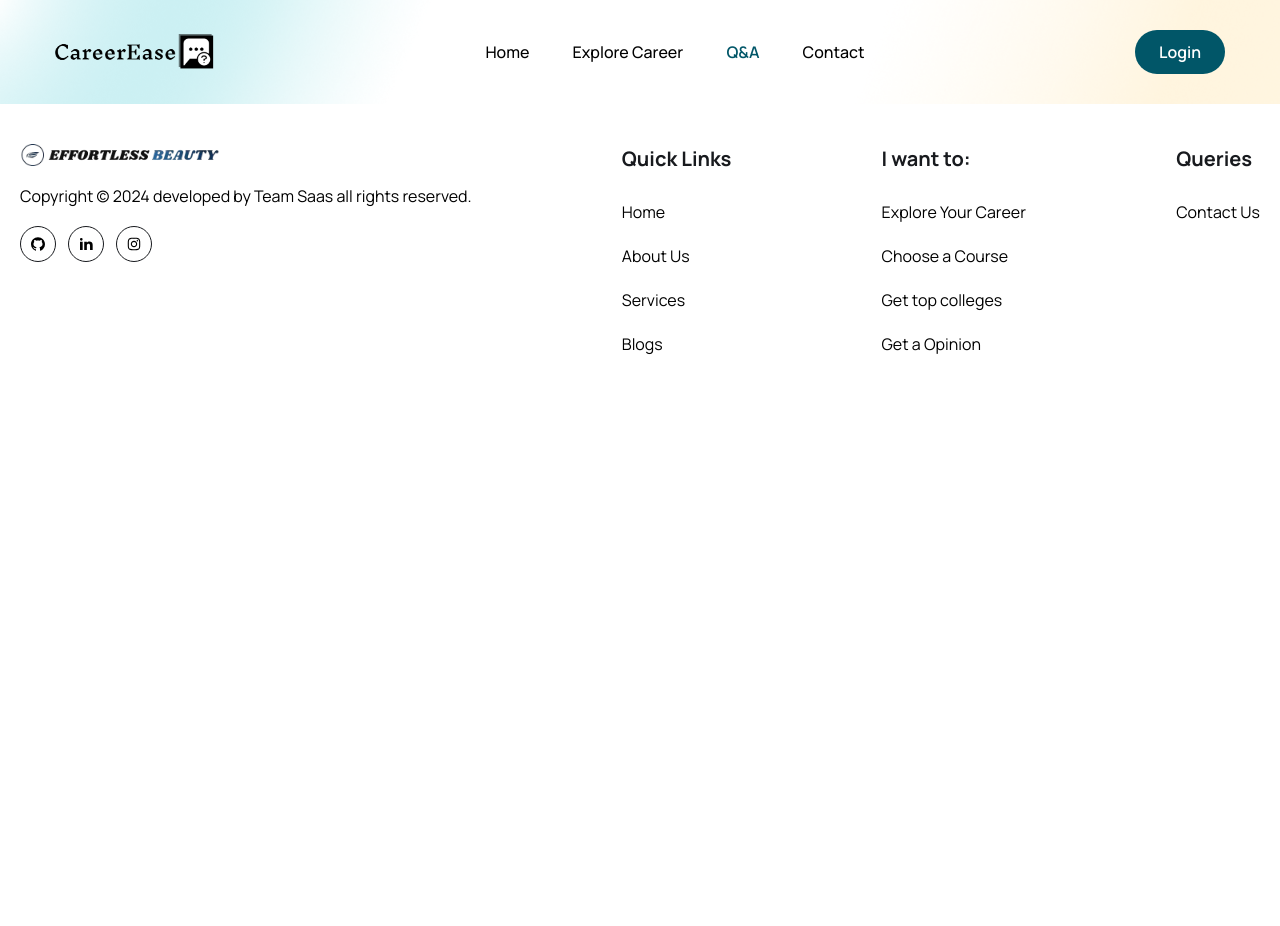
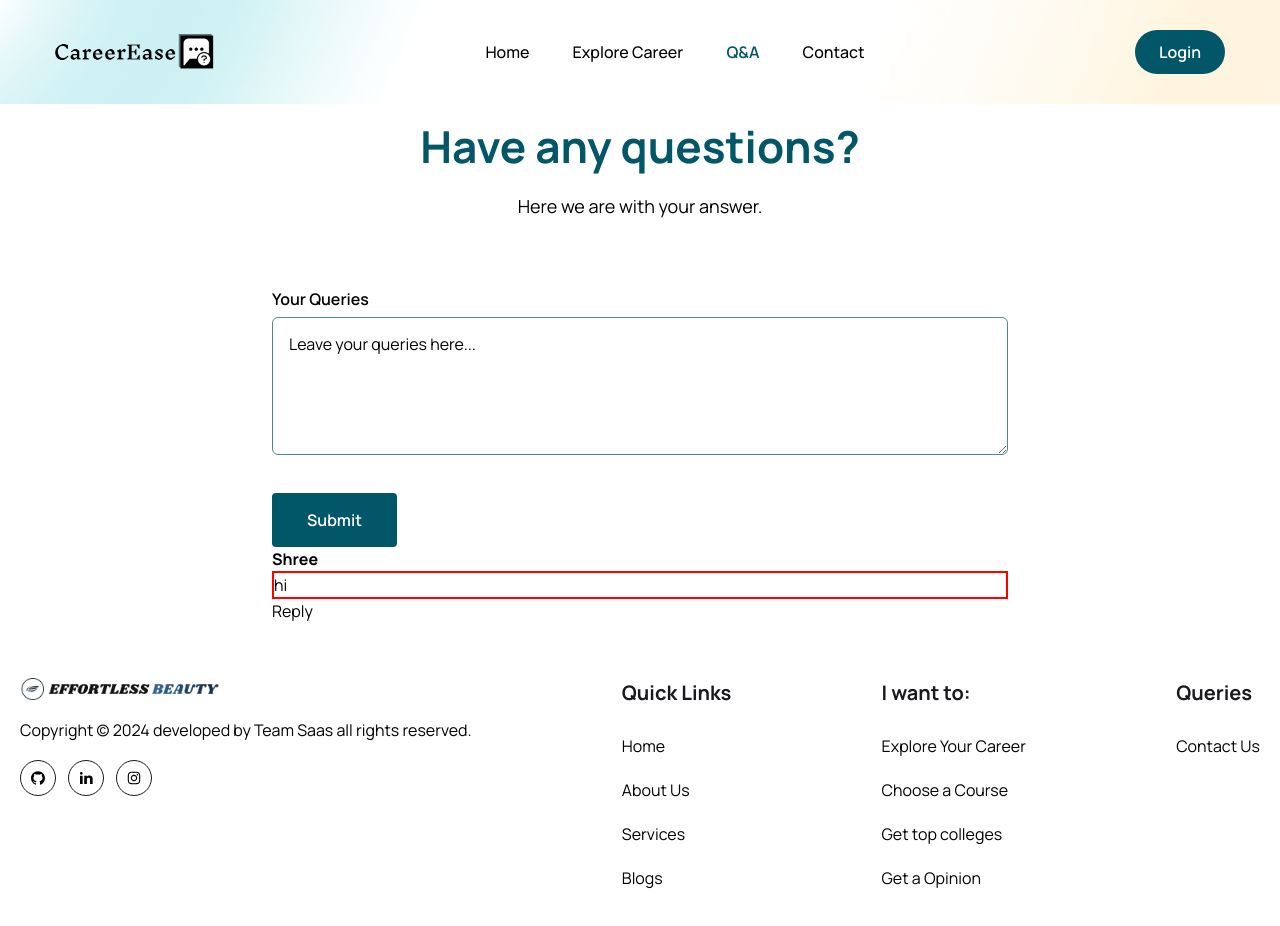
Before and after one commit to alishaaaa20/CareerEase, a React (Vite) app in the folder frontend/: page /qna in a window 1280 px wide. Shown: the top 926 px of the page. Before the commit the page ends 800 px from the top, so only its background shows below. Built offline with nearby package versions, Linux system fonts and the light colour scheme; no server answers.

Commit message:
QA change

```diff
--- a/frontend/src/App.css
+++ b/frontend/src/App.css
@@ -20,6 +20,9 @@ body {
   z-index: 99999;
   background: white;
   box-shadow: 3px 3px -8px 3pc #ddd;
+}
+.message{
+  left: 20px;
 }
 
 @media  only screen and (max-width: 768px) {
--- /dev/null
+++ b/frontend/src/pages/QA/QA.css
@@ -0,0 +1,6 @@
+.reply{
+    top: 10px;
+}
+.reply p{
+    border: 2px solid red;
+}
--- /dev/null
+++ b/frontend/src/pages/QA/QA.jsx
@@ -0,0 +1,162 @@
+import React, { useEffect, useState } from 'react';
+import './QA.css';
+
+const Contact = () => {
+  const [userData, setUserData] = useState({ name: '', email: '', subject: '', message: '' });
+
+  const userContact = async () => {
+    try {
+      const res = await fetch('/getdata', {
+        method: 'GET',
+        headers: {
+          'Content-Type': 'application/json',
+        },
+      });
+      const data = await res.json();
+      console.log(data);
+      setUserData({
+        ...userData,
+        name: data.name,
+        email: data.email,
+        subject: data.subject,
+      });
+
+      if (!res.status === 200) {
+        const error = new Error(res.error);
+        throw error;
+      }
+    } catch (err) {
+      console.log(err);
+    }
+  };
+
+  useEffect(() => {
+    userContact();
+  }, []);
+
+  const handleInputs = (e) => {
+    const name = e.target.name;
+    const value = e.target.value;
+
+    setUserData({
+      ...userData,
+      [name]: value,
+    });
+  };
+
+
+  const handleSubmit = async (e) => {
+    e.preventDefault();
+
+    const { name, email, subject, message } = userData;
+
+   const res = await fetch('/contact', {
+    method: 'POST',
+    headers: {
+      'Content-Type': 'application/json',
+    },
+    body: JSON.stringify({
+      name, email, subject, message
+    }),
+
+   })
+   const data = await res.json();
+    if(!data){
+      console.log('message not sent');
+    } else {
+      alert('Message Sent');
+      setUserData({...userData, message: ''});
+    }
+
+  };
+
+  return (
+    <section>
+      <div className='px-4 mx-auto max-w-screen-md'>
+        <h2 className='heading text-center text-primaryColor'>Have any questions?</h2>
+        <p className='mb-8 lg:mb-16 font-light text-center text__para'>
+          Here we are with your answer.
+        </p>
+
+        <form action='#' className='space-y-8' onSubmit={handleSubmit}>
+          {
+
+          /* <div>
+            <label htmlFor='name' className='form__label'>
+              Your Name
+            </label>
+            <input
+              type='text'
+              id='name'
+              name='name'
+              value={userData.name}
+              onChange={handleInputs}
+              placeholder='Your name'
+              className='form__input mt-1'
+              required
+            />
+          </div> */}
+          {/* <div>
+            <label htmlFor='email' className='form__label'>
+              Your Email
+            </label>
+            <input
+              type='email'
+              id='email'
+              name='email'
+              value={userData.email}
+              onChange={handleInputs}
+              placeholder='Your email'
+              className='form__input mt-1'
+              required
+            />
+          </div> */}
+          {/* <div>
+            <label htmlFor='subject' className='form__label'>
+              Subject
+            </label>
+            <input
+              type='text'
+              id='subject'
+              name='subject'
+              value={userData.subject}
+              onChange={handleInputs}
+              placeholder='Let us know how can we help you'
+              className='form__input mt-1'
+              required
+            />
+          </div> */}
+          <div className='sm:col-span-2'>
+            <label htmlFor='message' className='form__label'>
+              Your Queries
+            </label>
+            <textarea
+              rows='4'
+              type='text'
+              id='message'
+              name='message'
+              value={userData.message}
+              onChange={handleInputs}
+              placeholder='Leave your queries here...'
+              className='form__input mt-1'
+              required
+            />
+          </div>
+          <button type='submit' className='btn rounded sm:w-fit'>
+            Submit
+          </button>
+        </form>
+        <div className="reply">
+        <label className='username'><b>Shree</b></label>
+        <p className='message'>hi</p>
+        <button type="button">
+          Reply
+        </button>
+        </div>
+
+      </div>
+    </section>
+  );
+};
+
+export default Contact;
--- a/frontend/src/routes/Router.jsx
+++ b/frontend/src/routes/Router.jsx
@@ -9,12 +9,13 @@ import UserDashboard from "../components/User/Userdashboard";
 import ArtistDashboard from "../components/Artist/ArtistDashboard";
 import Dashboard from "../admin/Dashboard";
 import {Routes, Route} from 'react-router-dom'
+import QA from '../pages/QA/QA';
 
 const Router = () => {
   return <Routes>
     <Route path="/" element={<Home/>} />
     <Route path="/home" element={<Home/>} />
-    <Route path="/artists" element={<Artists/>} />
+    <Route path="/qna" element={<QA/>} />
     <Route path="/artists/:id" element={<ArtistDetails/>} />
     <Route path="/login" element={<Login/>} />
     <Route path="/register" element={<Signup/>} />
```
